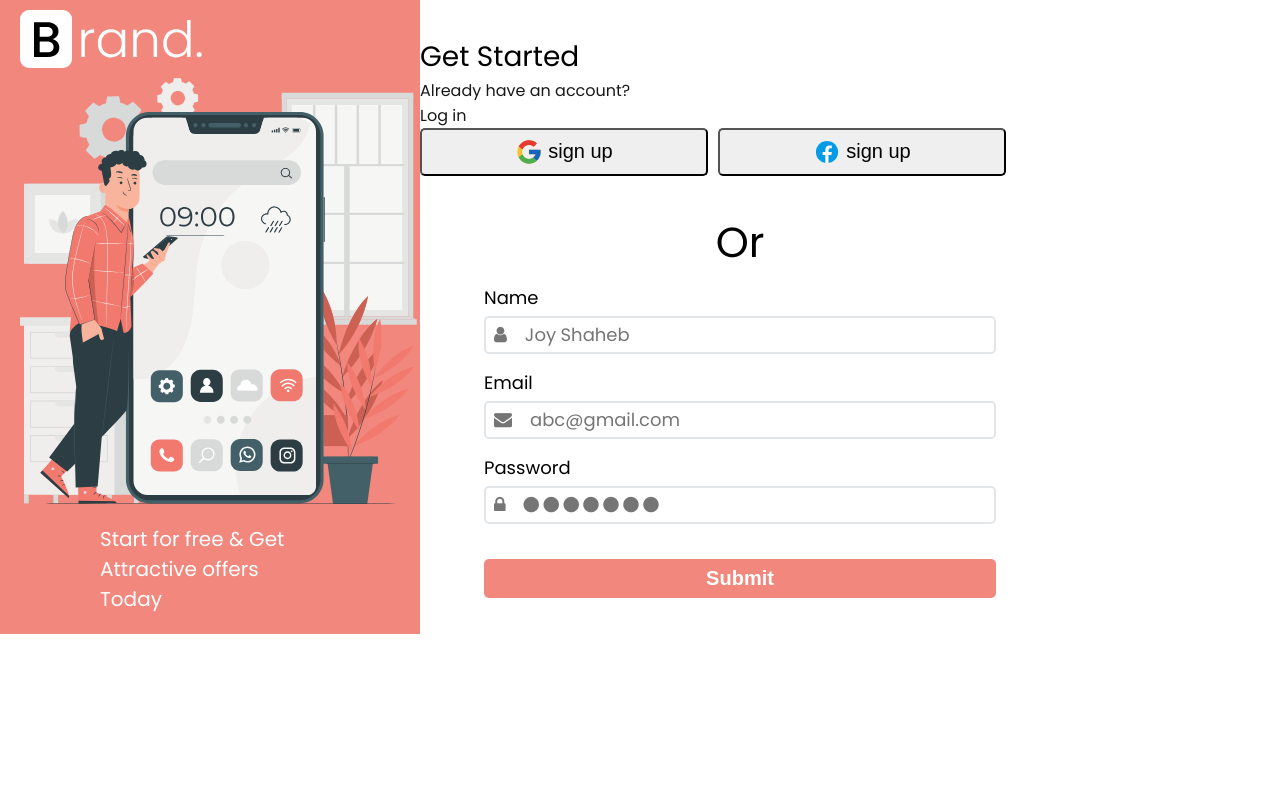
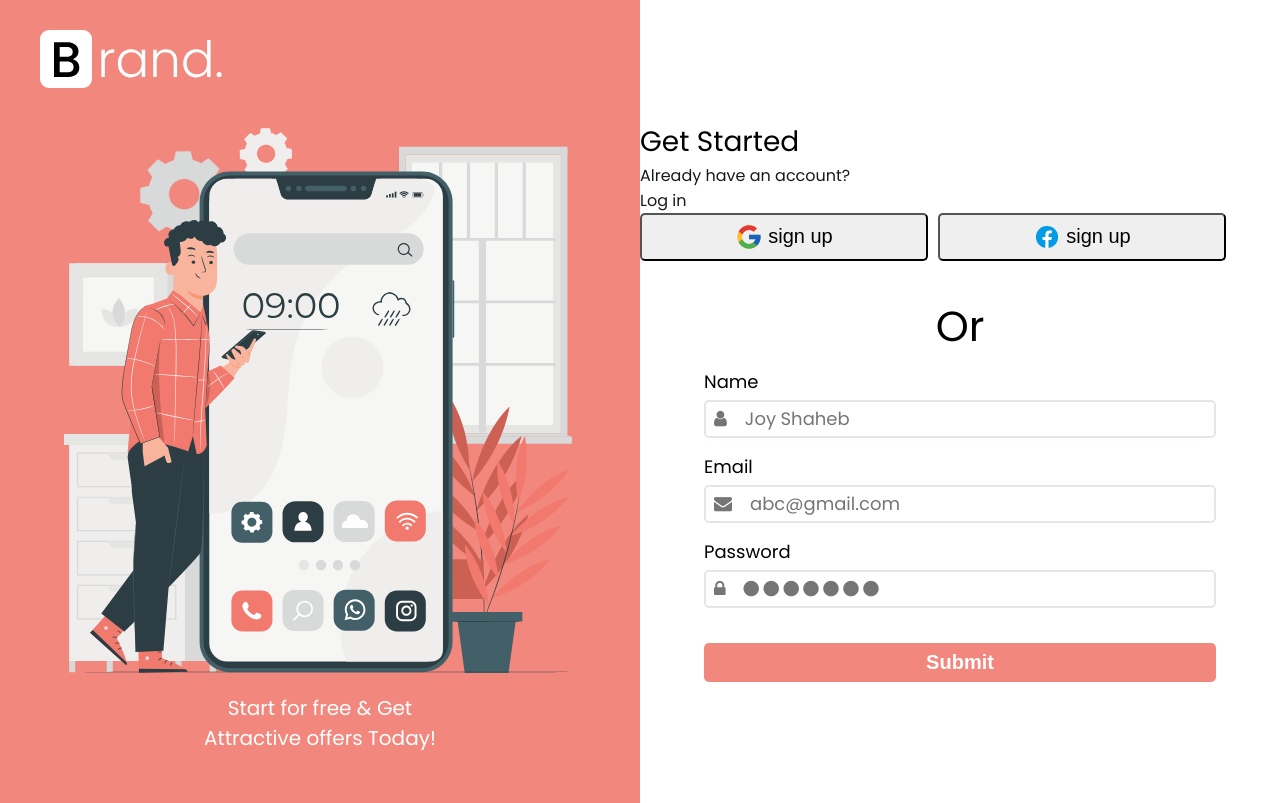
Before and after one commit to irminaj/form_task, a React (Create React App) app: page / in a window 1280 px wide. Built offline with nearby package versions, Linux system fonts and the light colour scheme.

Commit message:
modify Picture section component style

```diff
--- a/src/components/pictureSection/PictureSection.jsx
+++ b/src/components/pictureSection/PictureSection.jsx
@@ -1,16 +1,14 @@
 import React from "react";
-import { PictureSectionContainerStyle, IconContainerStyle, IllustrationStyle, PictureSectionTextStyle } from "./PictureSection.style";
+import { PictureSectionContainerStyle, IconContainerStyle, IllustrationStyle, PictureSectionTextStyle, IconStyle } from "./PictureSection.style";
 import Illustration from "../../assets/illustration.svg";
 import Logo from "../../assets/logo.svg";
 
 export const PictureSection = () => {
   return (
     <PictureSectionContainerStyle>
-      <IconContainerStyle>
-        <img src={Logo} />
-      </IconContainerStyle>
+      <IconStyle src={Logo} />
       <IllustrationStyle src={Illustration} />
-      <PictureSectionTextStyle>Start for free & Get Attractive offers Today</PictureSectionTextStyle>
+      <PictureSectionTextStyle>Start for free & Get Attractive offers Today!</PictureSectionTextStyle>
     </PictureSectionContainerStyle>
   );
 };
--- a/src/components/pictureSection/PictureSection.style.jsx
+++ b/src/components/pictureSection/PictureSection.style.jsx
@@ -1,25 +1,34 @@
 import { styled } from "styled-components";
 
 export const PictureSectionContainerStyle = styled.div`
+  width: 50%;
   background-color: #f2877d;
+  padding: 30px 0;
   display: flex;
   flex-direction: column;
 `;
 
 export const IconContainerStyle = styled.div`
+  width: 80%;
   align-self: flex-start;
   display: flex;
-  padding: 10px 20px;
+  margin: 0 0 30px 40px;
+`;
+
+export const IconStyle = styled.img`
+  align-self: flex-start;
+  margin: 0 0 40px 40px;
 `;
 
 export const IllustrationStyle = styled.img`
-  width: 400px;
-  padding-left: 20px;
+  width: 80%;
+  margin: 0 auto;
 `;
 
 export const PictureSectionTextStyle = styled.p`
   font-size: 20px;
   color: white;
-  width: 220px;
+  width: 42%;
+  text-align: center;
   align-self: center;
 `;
```
